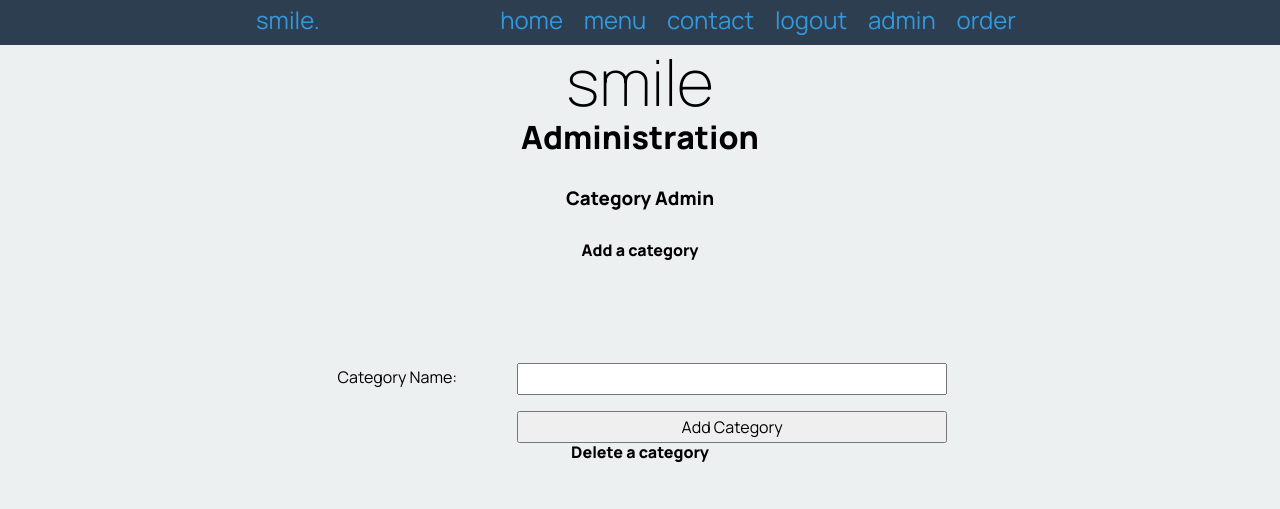
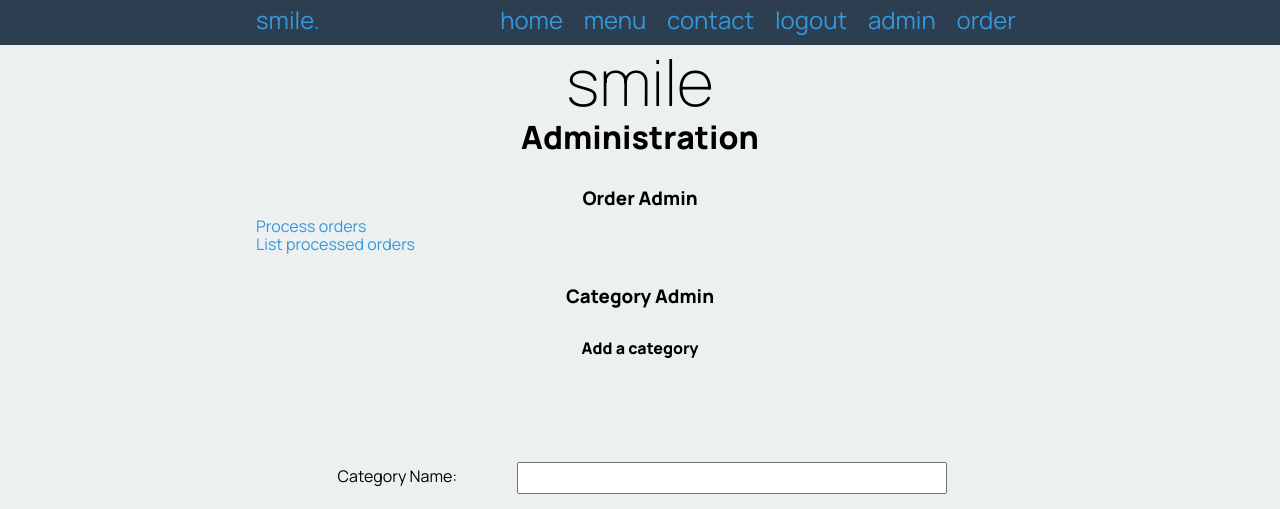
Before and after one commit to irween/flaskProjectY13, a Flask app: page /admin in a window 1280 px wide. Shown: the top 509 px of the page. Run offline with Flask 2, Linux system fonts and the light colour scheme; a user stored in the database is signed in; data comes from the database, SQL or seed files in the repository; both versions use the stored data as it was after the commit.

Commit message:
started processing order system

```diff
--- a/app.py
+++ b/app.py
@@ -115,6 +115,33 @@ def cart_page():
         print(orders)
         return render_template("cart.html", logged_in=is_logged_in(), ordering=is_ordering(), products=orders,
                                total=total)
+
+
+@app.route('/cancel_order')
+def cancel_order():
+    session.pop('order')
+    return redirect('/?message=Order+has+been+cancelled')
+
+
+@app.route('/process_orders/<processed>')
+def process_orders(processed):
+    label = "processed"
+    if processed == "1":
+        label = "un" + label
+    print(label)
+    processed = int(processed)
+    all_orders = get_list("SELECT orders.id, orders.name, timestamp, products.name, quantity, price FROM orders "
+                          "INNER JOIN order_contents ON orders.id = order_contents.order_id "
+                          "INNER JOIN products on order_contents.product_id = products.id "
+                          "WHERE processed = ?", (processed, ))
+    print(all_orders)
+    return render_template("orders.html", logged_in=is_logged_in(), orders=all_orders, label=label)
+
+
+@app.route('/process/<order_id>')
+def process_order(order_id):
+    insert_data("UPDATE orders SET processed = 0 WHERE id = ?", (order_id, ))
+    return redirect(request.referrer)
 
 
 @app.route('/contact')
--- a/templates/admin.html
+++ b/templates/admin.html
@@ -3,6 +3,10 @@
 {% block pageheading %}Administration{% endblock %}
 
 {% block main %}
+<h3>Order Admin</h3>
+<p><a href="/process_orders/1">Process orders</a></p>
+<p><a href="/process_orders/0">List processed orders</a></p>
+
 <h3>Category Admin</h3>
 <h4>Add a category</h4>
 <form class="myform" method="post" action="/add_category">
--- a/templates/cart.html
+++ b/templates/cart.html
@@ -27,6 +27,7 @@
         <input type="text" name="name" placeholder="Enter your name">
         <input type="submit" value="Checkout">
     </form>
+
 {% endif %}
 
 {% endblock %}
```
Also changed, not shown: static/smile.css (+16 -8 lines), templates/orders.html (added, +44 -0 lines), smile.db.
